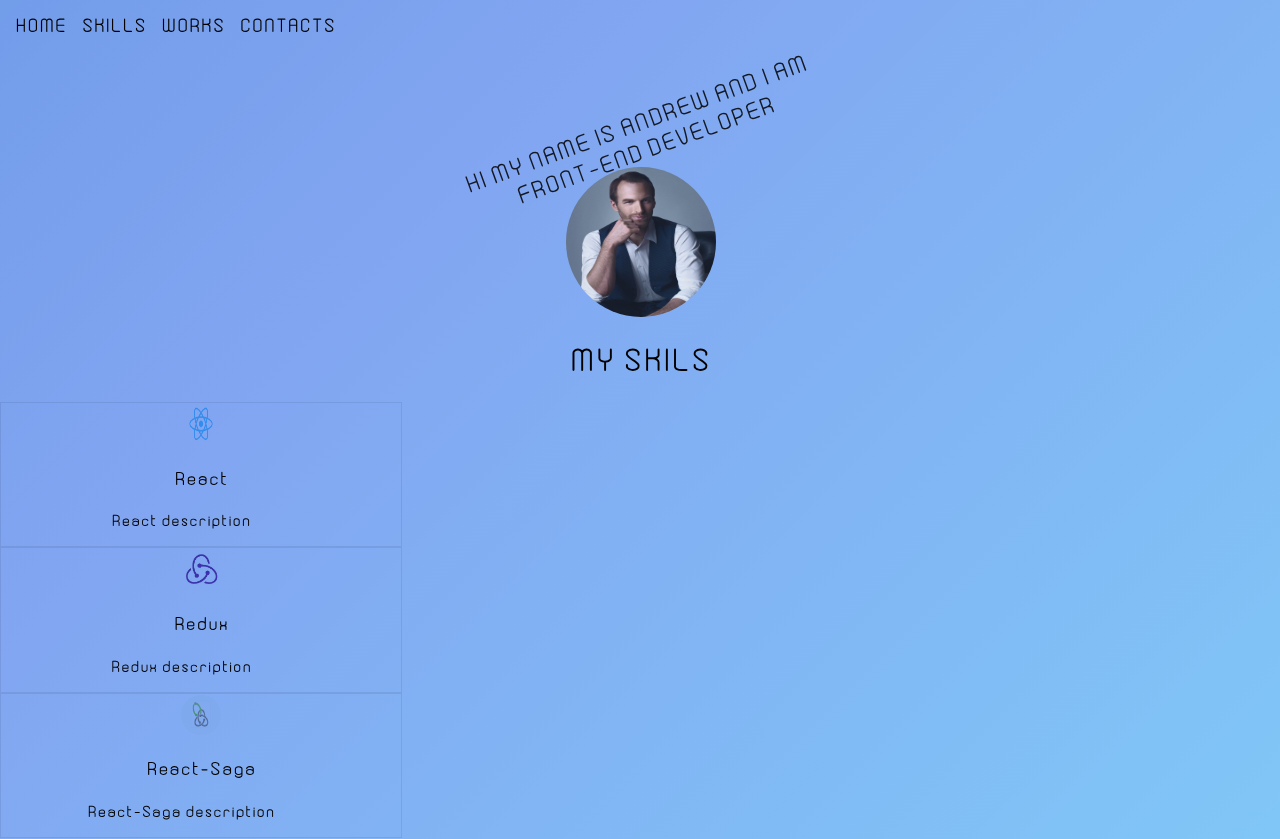
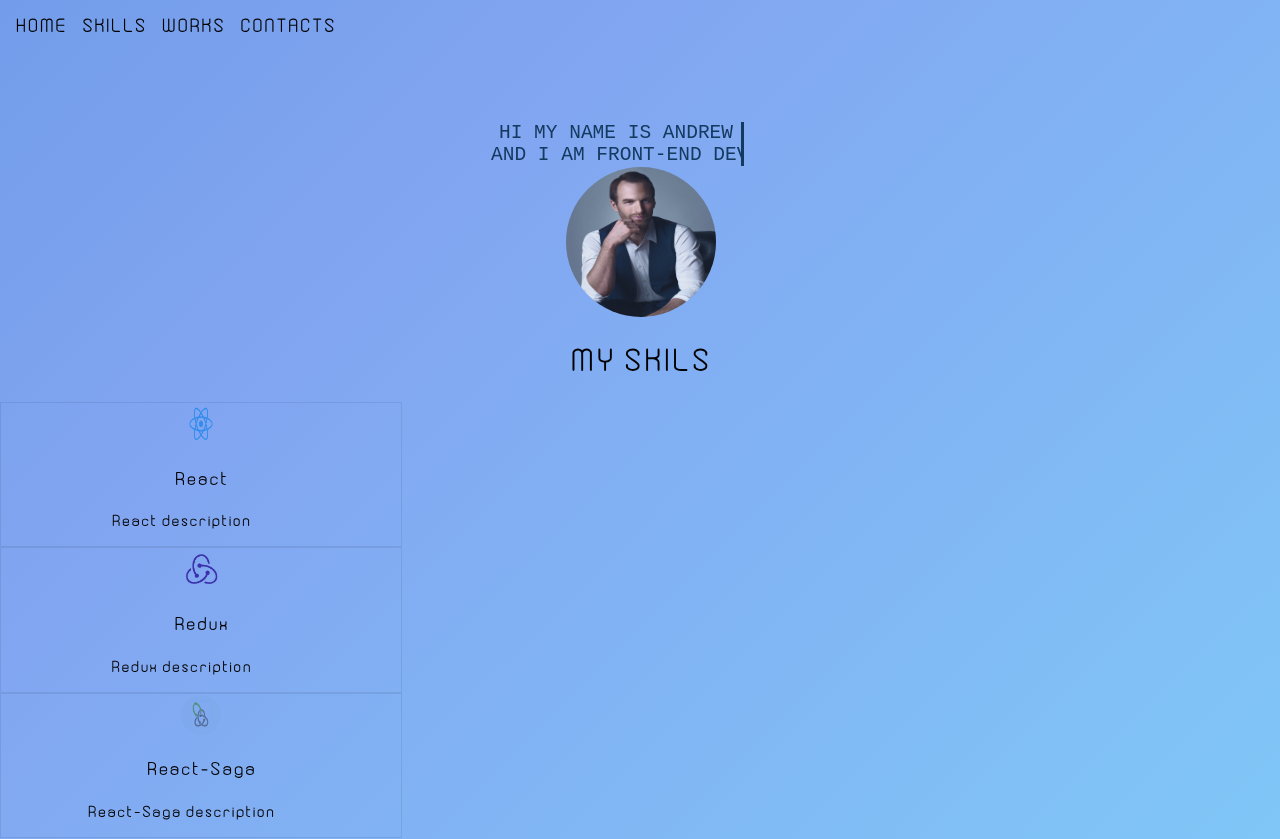
Before and after one commit to AndreyVialichka/Portfolio, a React (Create React App) app: page / in a window 1280 px wide. Shown: the top 839 px of the page. Built offline with nearby package versions, Linux system fonts and the light colour scheme.

Commit message:
typingtext

```diff
--- a/src/components/Main/Contacts/Contacts.module.css
+++ b/src/components/Main/Contacts/Contacts.module.css
@@ -21,7 +21,7 @@
 }
 
 .Form label {
-  padding-top: 150px;
+  margin-top: 10PX;
 }
 .Form textarea {
   margin-top: 10px;
--- a/src/components/Main/Description/Description.jsx
+++ b/src/components/Main/Description/Description.jsx
@@ -5,7 +5,10 @@ const Description = () => {
     return (
     <div className={styles.Description}>
         <div className= {styles.Text_description}>
-            HI MY NAME IS ANDREW AND I AM FRONT-END DEVELOPER
+            <div className= {styles.Typing}>
+                    HI MY NAME IS ANDREW <br />
+                AND I AM FRONT-END DEV.
+                    </div>
         </div>
         <div className= {styles.Photo_description}>
             <img src={thor}></img>
--- a/src/components/Main/Description/Description.module.css
+++ b/src/components/Main/Description/Description.module.css
@@ -1,7 +1,7 @@
 .Description {
     display: flex;
     flex-direction: row;
-    justify-content: flex-end;
+    justify-content: end;
     align-items: center;
     flex-wrap: wrap;
     border: 1px solid rgba(255, 255, 255,0);
@@ -12,15 +12,35 @@
     opacity: 0.85;
 }
 
+.Typing {
+    width: 49ch;
+    max-width: 250px;
+    animation: Typing 2s steps(22), blink 0.5s step-end infinite alternate;
+    white-space: nowrap;
+    overflow: hidden;
+    border-right: 3px solid;
+    font-family: monospace;
+    font-size: 1em;
+    color: rgb(2, 39, 71);
+}
+@keyframes Typing {
+    from {
+        width: 0;
+    }
+}
+@keyframes blink {
+    50% {
+        border-color: transparent;
+    }
+}
+
 .Text_description {
     width: 33%;
+    max-width: 300px;
     height: auto;
     border: 1px solid rgba(255, 255, 255,0);
     border-radius: 10px;
-    font-size: 200%;
-    transform: rotate(-20deg);
-    transition-duration: 1.5s;
-    transition-property:transform;
+    font-size: 120%;
 }
 
 .Photo_description img {
@@ -37,11 +57,6 @@
     transition-property:transform;
 }
 
-.Text_description:hover {
-    transform: scale(1, 1.3);
-    transition-duration: 0.5s;
-    transition-property:transform;
-}
 
 @media (max-device-width: 1280px) {
     .Description{
```
